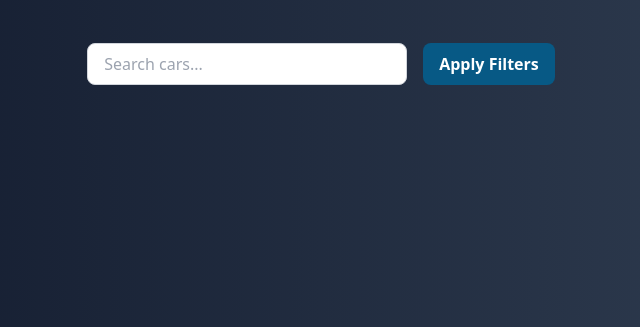
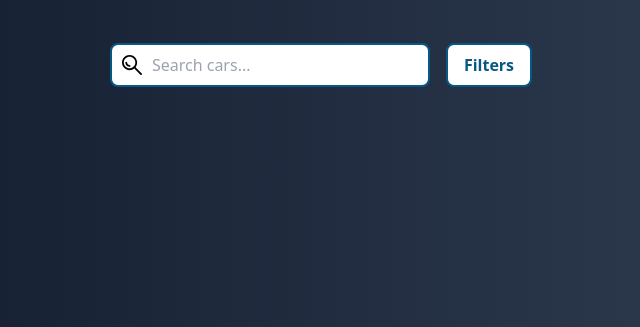
Before and after one commit to monteiroo21/TPW_Project, a Django app: page /cars/ in a window 1280 px wide. Shown: the part 93-420 px from the top of the page, without its empty margins (319-959 px from the left). Run offline with Django 5.2, Linux system fonts and the light colour scheme; data that the repository does not hold is empty; style sheets or scripts are compiled from the project's sources.

Commit message:
filters button functional but not implemented yet

```diff
--- a/CarStand/app/static/content/style.css
+++ b/CarStand/app/static/content/style.css
@@ -661,6 +661,18 @@ video {
   top: 1rem;
 }
 
+.left-3 {
+  left: 0.75rem;
+}
+
+.top-1\/2 {
+  top: 50%;
+}
+
+.top-1 {
+  top: 0.25rem;
+}
+
 .z-10 {
   z-index: 10;
 }
@@ -1038,6 +1050,10 @@ video {
 
 .h-4 {
   height: 1rem;
+}
+
+.h-5 {
+  height: 1.25rem;
 }
 
 .max-h-64 {
@@ -1236,6 +1252,16 @@ video {
   transform-origin: top right;
 }
 
+.-translate-y-1\/2 {
+  --tw-translate-y: -50%;
+  transform: translate(var(--tw-translate-x), var(--tw-translate-y)) rotate(var(--tw-rotate)) skewX(var(--tw-skew-x)) skewY(var(--tw-skew-y)) scaleX(var(--tw-scale-x)) scaleY(var(--tw-scale-y));
+}
+
+.-translate-y-1 {
+  --tw-translate-y: -0.25rem;
+  transform: translate(var(--tw-translate-x), var(--tw-translate-y)) rotate(var(--tw-rotate)) skewX(var(--tw-skew-x)) skewY(var(--tw-skew-y)) scaleX(var(--tw-scale-x)) scaleY(var(--tw-scale-y));
+}
+
 .scale-100 {
   --tw-scale-x: 1;
   --tw-scale-y: 1;
@@ -1468,6 +1494,16 @@ video {
   border-color: rgb(209 213 219 / var(--tw-border-opacity));
 }
 
+.border-sky-800 {
+  --tw-border-opacity: 1;
+  border-color: rgb(7 89 133 / var(--tw-border-opacity));
+}
+
+.border-gray-200 {
+  --tw-border-opacity: 1;
+  border-color: rgb(229 231 235 / var(--tw-border-opacity));
+}
+
 .bg-black {
   --tw-bg-opacity: 1;
   background-color: rgb(0 0 0 / var(--tw-bg-opacity));
@@ -1872,6 +1908,14 @@ video {
   padding-top: 2rem;
 }
 
+.pl-10 {
+  padding-left: 2.5rem;
+}
+
+.pr-4 {
+  padding-right: 1rem;
+}
+
 .text-left {
   text-align: left;
 }
@@ -2007,6 +2051,21 @@ video {
 .text-gray-600 {
   --tw-text-opacity: 1;
   color: rgb(75 85 99 / var(--tw-text-opacity));
+}
+
+.text-gray-500 {
+  --tw-text-opacity: 1;
+  color: rgb(107 114 128 / var(--tw-text-opacity));
+}
+
+.text-sky-900 {
+  --tw-text-opacity: 1;
+  color: rgb(12 74 110 / var(--tw-text-opacity));
+}
+
+.text-sky-800 {
+  --tw-text-opacity: 1;
+  color: rgb(7 89 133 / var(--tw-text-opacity));
 }
 
 .underline {
@@ -2181,6 +2240,11 @@ video {
   background-color: rgb(8 47 73 / var(--tw-bg-opacity));
 }
 
+.hover\:bg-gray-100:hover {
+  --tw-bg-opacity: 1;
+  background-color: rgb(243 244 246 / var(--tw-bg-opacity));
+}
+
 .hover\:text-gray-300:hover {
   --tw-text-opacity: 1;
   color: rgb(209 213 219 / var(--tw-text-opacity));
@@ -2218,6 +2282,14 @@ video {
   --tw-ring-color: rgb(7 89 133 / var(--tw-ring-opacity));
 }
 
+.group:hover .group-hover\:block {
+  display: block;
+}
+
+.group:hover .group-hover\:flex {
+  display: flex;
+}
+
 .group:hover .group-hover\:border-b-2 {
   border-bottom-width: 2px;
 }
--- a/CarStand/app/templates/cars.html
+++ b/CarStand/app/templates/cars.html
@@ -4,12 +4,29 @@
 {% load static %}
 <div class="flex flex-col items-center mx-20">
     <div class="flex justify-center gap-4 w-full mb-6 py-4">
-        <input type="text" placeholder="Search cars..."
-            class="w-80 px-4 py-2 border border-gray-300 rounded-lg focus:outline-none focus:ring-2 focus:ring-sky-800">
-        <button
-            class="bg-sky-800 text-white text-base font-bold px-4 py-2 rounded-lg hover:bg-sky-950 focus:outline-none">
-            Apply Filters
-        </button>
+        <div class="relative w-80">
+            <input type="text" placeholder="Search cars..."
+                class="w-full pl-10 pr-4 py-2 border-2 border-sky-800 bg-white rounded-lg focus:outline-none focus:ring-2 focus:ring-sky-800">
+            <!-- Ícone de pesquisa SVG -->
+            <img src="{% static 'imgs/search.svg' %}" alt="Search Icon"
+                class="absolute left-3 top-1/2 transform -translate-y-1/2 w-5 h-5 text-gray-500">
+        </div>
+
+        <div class="relative">
+            <button onclick="toggleDropdown()" id="dropdownButton"
+                class="bg-white text-sky-800 text-base border-2 border-sky-800 font-bold px-4 py-2 rounded-lg hover:bg-sky-950 focus:outline-none">
+                Filters
+            </button>
+            <div id="dropdownMenu"
+                class="hidden absolute right-0 mt-2 w-48 bg-white rounded-lg shadow-lg border border-gray-200">
+                <a href="#" class="block px-4 py-2 text-gray-700 hover:bg-gray-100" onclick="closeDropdown()">Filter by
+                    Price</a>
+                <a href="#" class="block px-4 py-2 text-gray-700 hover:bg-gray-100" onclick="closeDropdown()">Filter by
+                    Brand</a>
+                <a href="#" class="block px-4 py-2 text-gray-700 hover:bg-gray-100" onclick="closeDropdown()">Filter by
+                    Year</a>
+            </div>
+        </div>
     </div>
 
     <div class="flex gap-8 w-full py-6 px-2 mt-1 justify-center flex-wrap">
@@ -38,4 +55,25 @@
 <link href="{% static 'content/style.css' %}" rel="stylesheet">
 <link href="{% static 'content/tailwind.css' %}" rel="stylesheet">
 <link href="{% static 'content/stylespages.css' %}" rel="stylesheet">
+
+<script>
+    function toggleDropdown() {
+        var dropdownMenu = document.getElementById("dropdownMenu");
+        dropdownMenu.classList.toggle("hidden");
+    }
+
+    function closeDropdown() {
+        var dropdownMenu = document.getElementById("dropdownMenu");
+        dropdownMenu.classList.add("hidden");
+    }
+
+    // Fechar o dropdown ao clicar fora dele
+    window.addEventListener("click", function (event) {
+        var dropdownMenu = document.getElementById("dropdownMenu");
+        var dropdownButton = document.getElementById("dropdownButton");
+        if (!dropdownButton.contains(event.target) && !dropdownMenu.contains(event.target)) {
+            dropdownMenu.classList.add("hidden");
+        }
+    });
+</script>
 {% endblock %}
```
Also changed, not shown: CarStand/app/static/imgs/search.svg (added), CarStand/app/static/imgs/sort.png (added).
